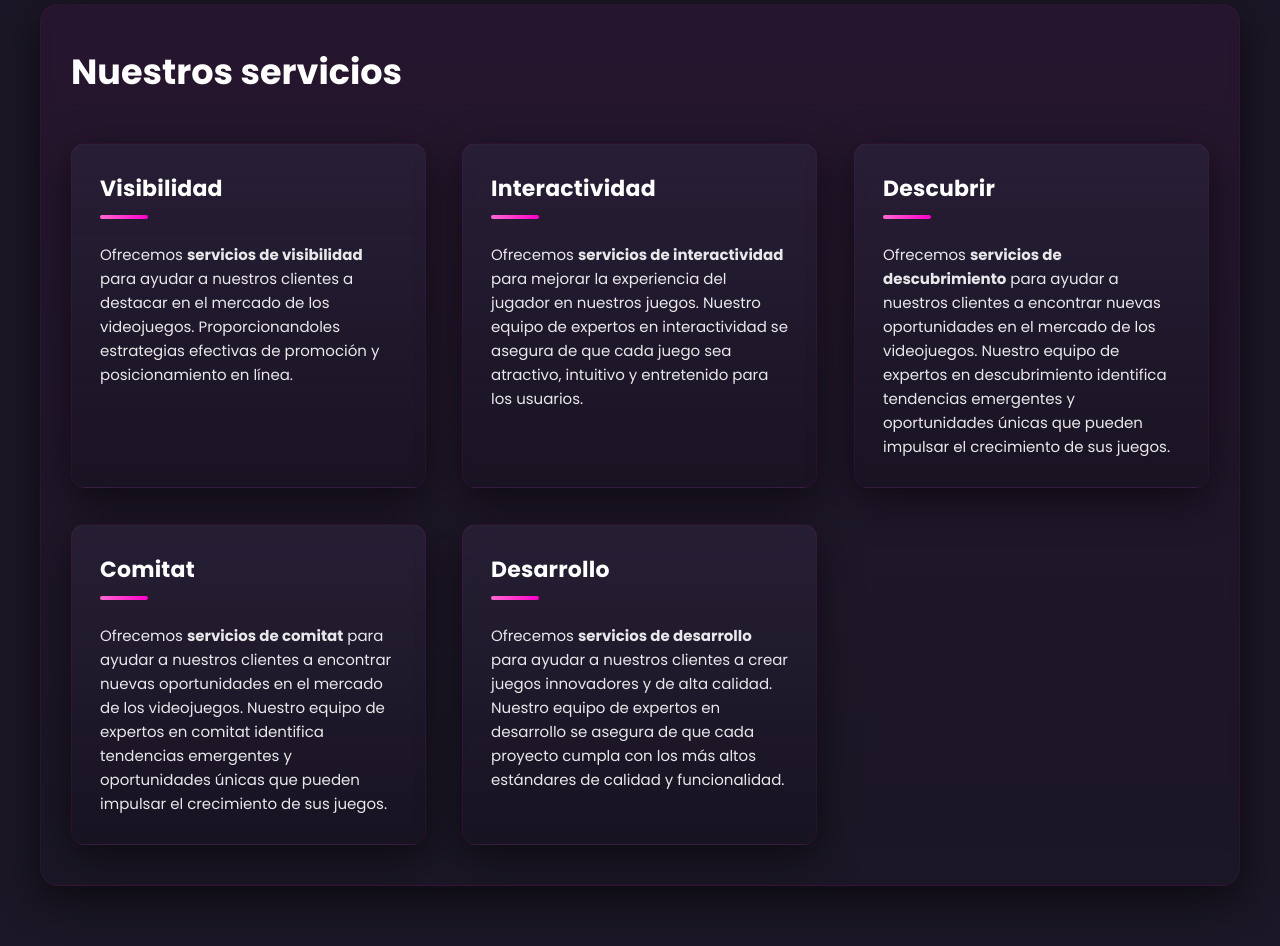
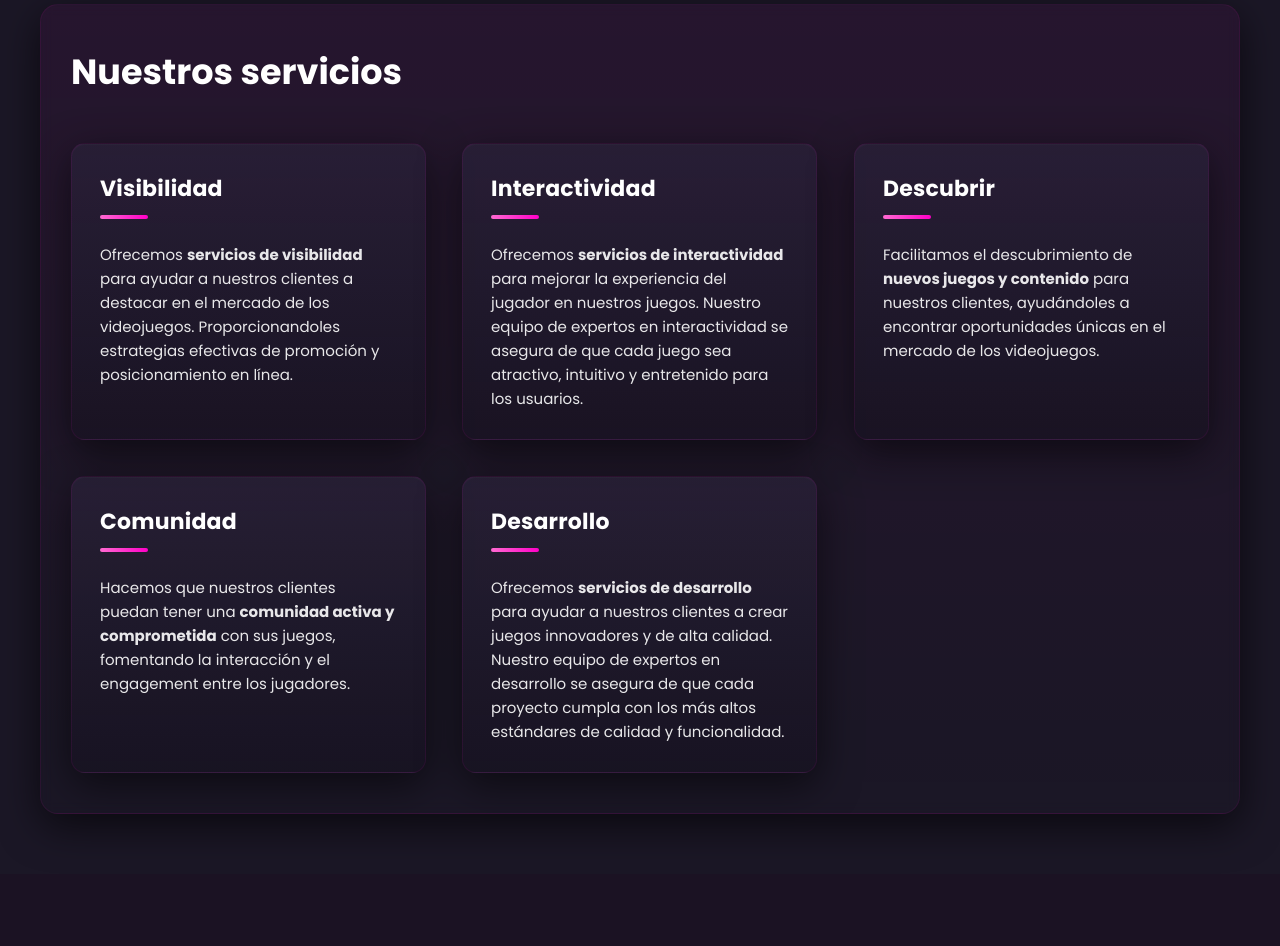
Before and after one commit to ZetaSakai/Pagina-web, a Python web app: template templates/Informació.html in a window 1280 px wide. Shown: the part 856-1802 px from the top of the page. After the commit the page ends 1674 px from the top, so only its background shows below. Run offline with Jinja, Linux system fonts and the light colour scheme; the template is opened without the code that fills it, so the values that code supplies are empty.

Commit message:
Update Informació.html

```diff
--- a/templates/Informació.html
+++ b/templates/Informació.html
@@ -61,11 +61,11 @@
             </div>
             <div class="popular-card">
                 <h3>Descubrir</h3>
-                <p>Ofrecemos <strong>servicios de descubrimiento</strong> para ayudar a nuestros clientes a encontrar nuevas oportunidades en el mercado de los videojuegos. Nuestro equipo de expertos en descubrimiento identifica tendencias emergentes y oportunidades únicas que pueden impulsar el crecimiento de sus juegos.</p>
+                <p>Facilitamos el descubrimiento de <strong>nuevos juegos y contenido</strong> para nuestros clientes, ayudándoles a encontrar oportunidades únicas en el mercado de los videojuegos.</p>
             </div>
             <div class="popular-card">
-                <h3>Comitat</h3>
-                <p>Ofrecemos <strong>servicios de comitat</strong> para ayudar a nuestros clientes a encontrar nuevas oportunidades en el mercado de los videojuegos. Nuestro equipo de expertos en comitat identifica tendencias emergentes y oportunidades únicas que pueden impulsar el crecimiento de sus juegos.</p>
+                <h3>Comunidad</h3>
+                <p>Hacemos que nuestros clientes puedan tener una <strong>comunidad activa y comprometida</strong> con sus juegos, fomentando la interacción y el engagement entre los jugadores.</p>
             </div>
             <div class="popular-card">
                 <h3>Desarrollo</h3>
```
